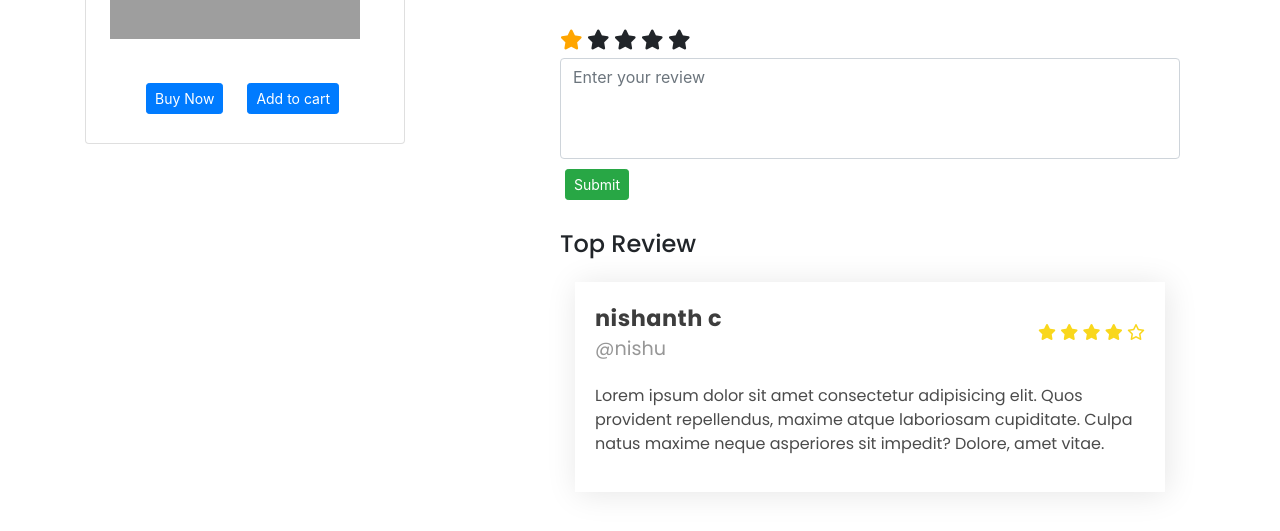
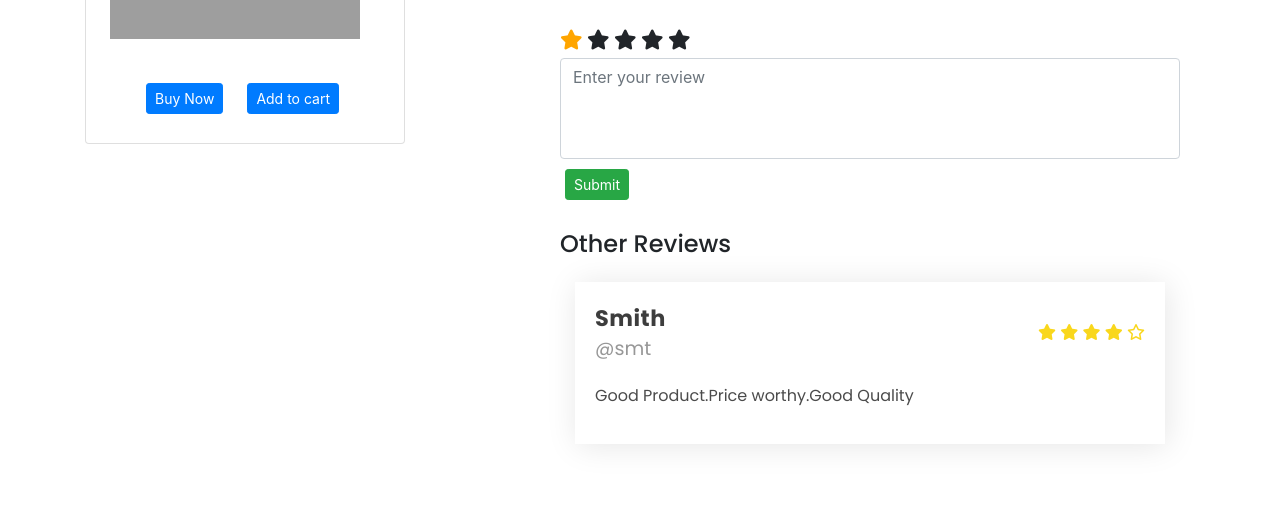
Before and after one commit to Pramodnaik77/Shop_app, a Django app: template quickcart/templates/prodview.html in a window 1280 px wide. Shown: the part 337-868 px from the top of the page. After the commit the page ends 783 px from the top, so only its background shows below. Run offline with Django 4.2, Linux system fonts and the light colour scheme; the template is opened without the code that fills it, so the values that code supplies are empty; some libraries are stand-ins or nearby versions; grey boxes are pictures that could not be loaded.

Commit message:
Final modification

```diff
--- a/quickcart/templates/prodview.html
+++ b/quickcart/templates/prodview.html
@@ -153,9 +153,6 @@ color:#4b4b4b;
                                         <i class="far fa-star"></i>
                                     {% endif %}
                               {% endfor %}
-<!--                             <i class="fas fa-star"></i>-->
-<!--                             <i class="fas fa-star"></i>-->
-<!--                             <i class="fas fa-star"></i>-->
                           </div>
                         </div>
                         <div class="comment">
@@ -182,7 +179,7 @@ color:#4b4b4b;
             {%endif%}
             <div id="test">
                     <div class="test-heading">
-                        <span><strong><h4>Top Review
+                        <span><strong><h4>Other Reviews
                         </h4></strong></span>
                     </div>
                     <div class="test-box-container">
@@ -193,8 +190,8 @@ color:#4b4b4b;
                                 <img src="https://static.toiimg.com/thumb/msid-51889276,width-50,height-50,resizemode-75/51889276.jpg" alt="not">
                               </div> -->
                               <div class="name-user">
-                                <strong>nishanth c</strong>
-                                <span>@nishu</span>
+                                <strong>Smith</strong>
+                                <span>@smt</span>
                               </div>
                           </div>
                           <div class="reviews">
@@ -206,7 +203,7 @@ color:#4b4b4b;
                           </div>
                         </div>
                         <div class="comment">
-                          <p>Lorem ipsum dolor sit amet consectetur adipisicing elit. Quos provident repellendus, maxime atque laboriosam cupiditate. Culpa natus maxime neque asperiores sit impedit? Dolore, amet vitae.</p>
+                          <p>Good Product.Price worthy.Good Quality</p>
                         </div>
                        </div>
                     </div>
```
Also changed, not shown: quickcart/db.sqlite3.
